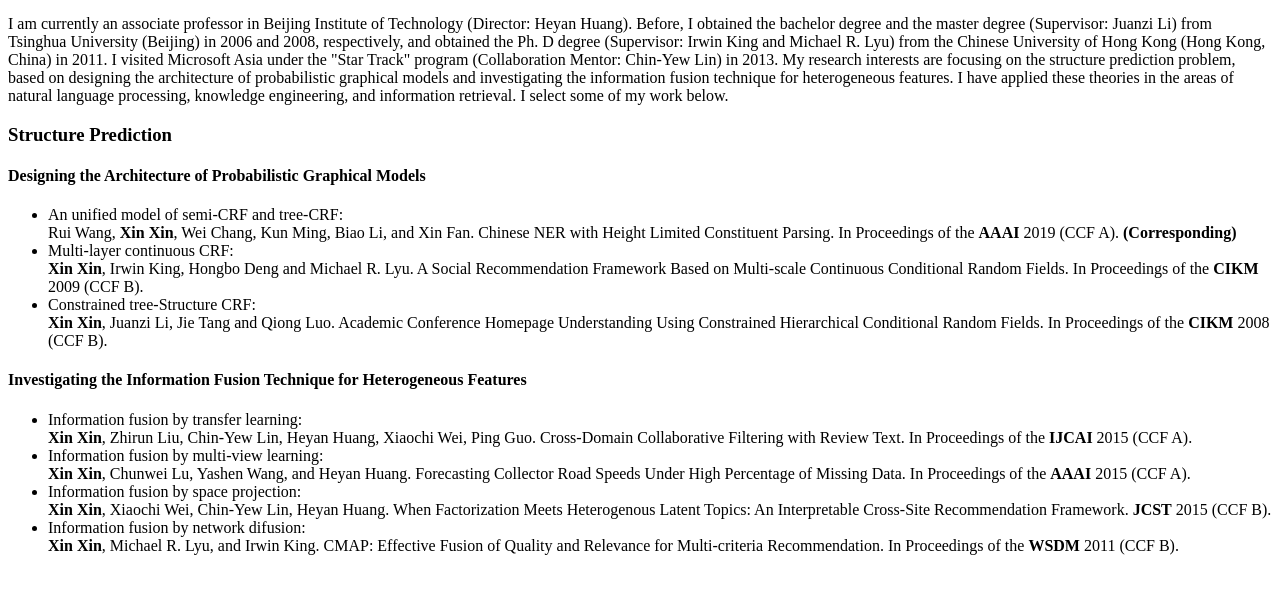
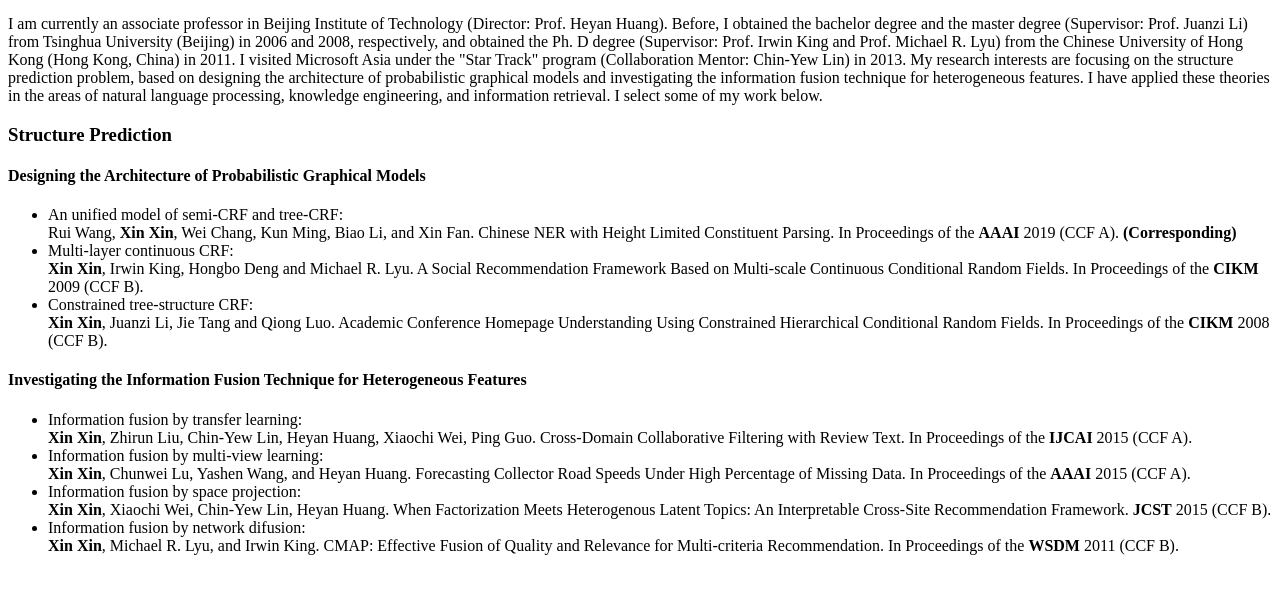
Before and after one commit to xxin1984/xxin1984.github.io, a plain HTML site: page index.html in a window 1280 px wide. Shown: the part 158-752 px from the top of the page. Drawn offline with Linux system fonts and the light colour scheme.

Commit message:
Update index.html

```diff
--- a/index.html
+++ b/index.html
@@ -10,14 +10,14 @@
           Contact: xxin@bit.edu.cn  <br />
   </tr>
 </table>
-<p>I am currently an associate professor in Beijing Institute of Technology (Director: Heyan Huang). Before, I obtained the bachelor degree and the master degree (Supervisor: Juanzi Li) from Tsinghua University (Beijing) in 2006 and 2008, respectively, and obtained the Ph. D degree (Supervisor: Irwin King and Michael R. Lyu) from the Chinese University of Hong Kong (Hong Kong, China) in 2011. I visited Microsoft Asia under the "Star Track" program (Collaboration Mentor: Chin-Yew Lin) in 2013. My research interests are focusing on the structure prediction problem, based on designing the architecture of probabilistic graphical models and investigating the information fusion technique for heterogeneous features. I have applied these theories in the areas of natural language processing, knowledge engineering, and information retrieval. I select some of my work below. </p>
+<p>I am currently an associate professor in Beijing Institute of Technology (Director: Prof. Heyan Huang). Before, I obtained the bachelor degree and the master degree (Supervisor: Prof. Juanzi Li) from Tsinghua University (Beijing) in 2006 and 2008, respectively, and obtained the Ph. D degree (Supervisor: Prof. Irwin King and Prof. Michael R. Lyu) from the Chinese University of Hong Kong (Hong Kong, China) in 2011. I visited Microsoft Asia under the "Star Track" program (Collaboration Mentor: Chin-Yew Lin) in 2013. My research interests are focusing on the structure prediction problem, based on designing the architecture of probabilistic graphical models and investigating the information fusion technique for heterogeneous features. I have applied these theories in the areas of natural language processing, knowledge engineering, and information retrieval. I select some of my work below. </p>
 
 <h3>Structure Prediction</h3>
 <h4>Designing the Architecture of Probabilistic Graphical Models</h4>
 <ul>
   <li>An unified model of semi-CRF and tree-CRF: <br />Rui Wang, <strong>Xin Xin</strong>, Wei Chang, Kun Ming, Biao Li, and Xin Fan. Chinese NER with Height Limited Constituent Parsing. In Proceedings of the <strong>AAAI</strong> 2019 (CCF A). <strong>(Corresponding)</strong> </li>
   <li>Multi-layer continuous CRF: <br /><strong>Xin Xin</strong>, Irwin King, Hongbo Deng and Michael R. Lyu. A Social Recommendation Framework Based on Multi-scale Continuous Conditional Random Fields. In Proceedings of the <strong>CIKM</strong> 2009 (CCF B).</li>
-  <li>Constrained tree-Structure CRF: <br /><strong>Xin Xin</strong>, Juanzi Li, Jie Tang and Qiong Luo. Academic Conference Homepage Understanding Using Constrained Hierarchical Conditional Random Fields. In Proceedings of the <strong>CIKM</strong> 2008 (CCF B).</li>
+  <li>Constrained tree-structure CRF: <br /><strong>Xin Xin</strong>, Juanzi Li, Jie Tang and Qiong Luo. Academic Conference Homepage Understanding Using Constrained Hierarchical Conditional Random Fields. In Proceedings of the <strong>CIKM</strong> 2008 (CCF B).</li>
 </ul>
 
 <h4>Investigating the Information Fusion Technique for Heterogeneous Features</h4>
```
